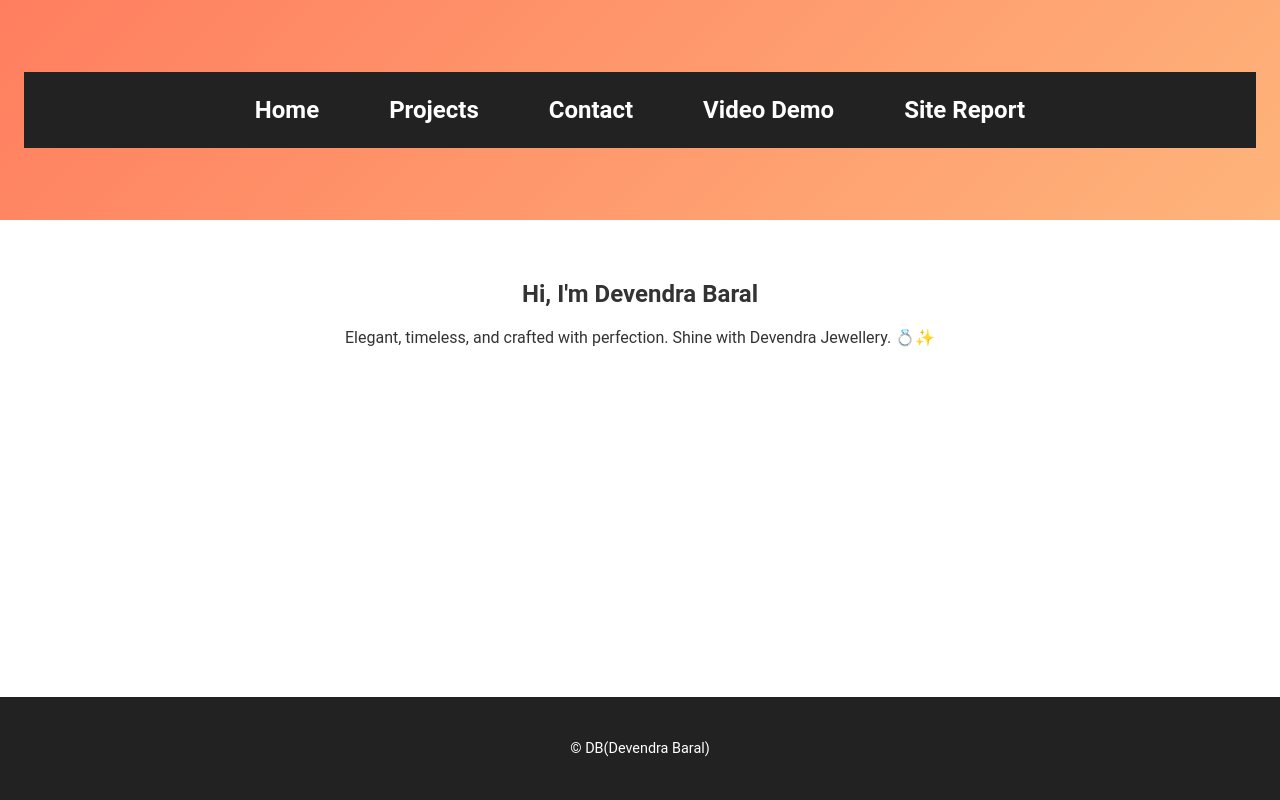
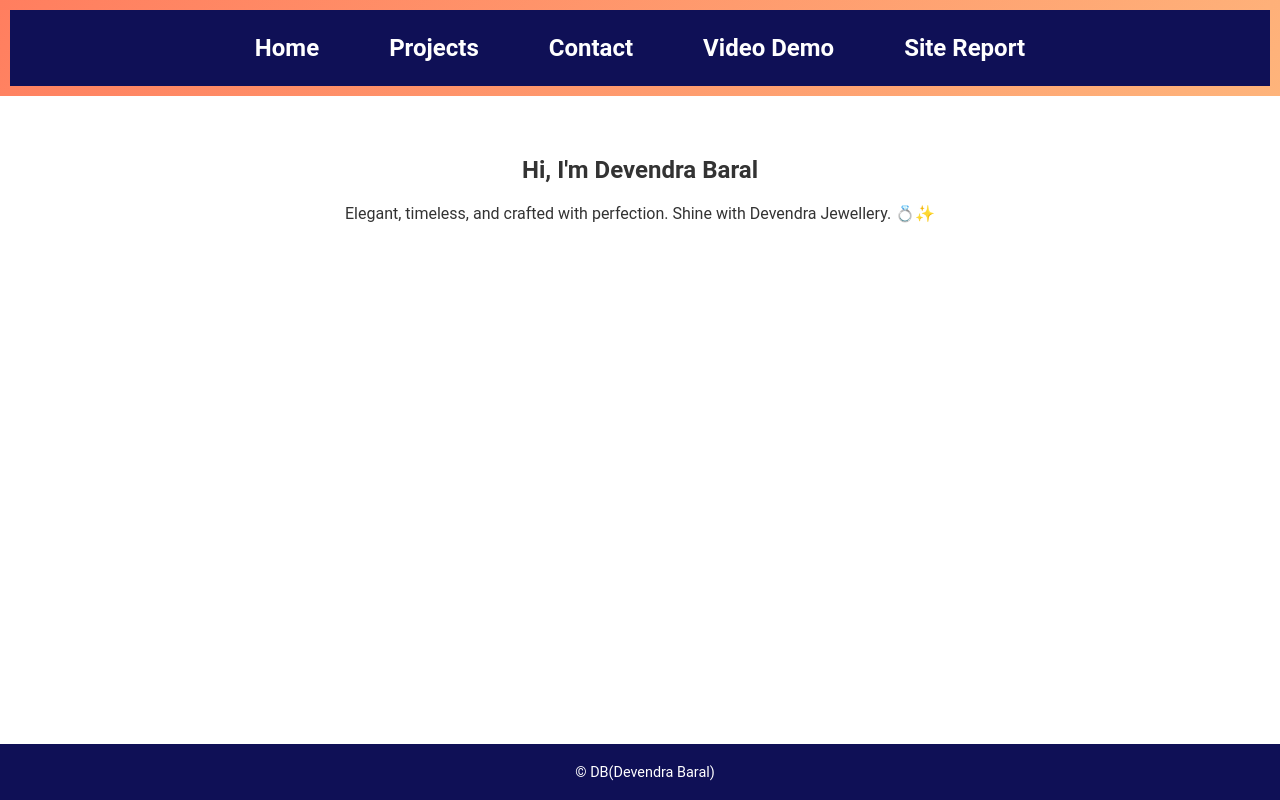
Before and after one commit to Anuj87995/portfolio, a plain HTML site: page index.html in a window 1280 px wide. Drawn offline with Linux system fonts and the light colour scheme.

Commit message:
title my websites

```diff
--- a/contact.css
+++ b/contact.css
@@ -14,12 +14,12 @@ header {
     background: linear-gradient(135deg, #ff7e5f, #feb47b);
     color: white;
     text-align: center;
-    padding: 3em 1em;
+    padding: 10px 10px;
     font-size: 1.5em;
 }
 
 nav {
-    background: #222;
+    background: #0f1056;
     display: flex;
     justify-content: center;
     padding: 1em 0;
@@ -56,10 +56,10 @@ main {
 }
 
 footer {
-    background: #222;
+    background:#0f1056;
     color: white;
     text-align: center;
-    padding: 2em 0;
+    padding: 5px;
     font-size: 0.9em;
     position: fixed;
     width: 100%;
--- a/index.css
+++ b/index.css
@@ -14,12 +14,12 @@ header {
     background: linear-gradient(135deg, #ff7e5f, #feb47b);
     color: white;
     text-align: center;
-    padding: 3em 1em;
+    padding: 10px 10px;
     font-size: 1.5em;
 }
 
 nav {
-    background: #222;
+    background: #0f1056;
     display: flex;
     justify-content: center;
     padding: 1em 0;
@@ -56,10 +56,10 @@ main {
 }
 
 footer {
-    background: #222;
+    background:#0f1056;
     color: white;
     text-align: center;
-    padding: 2em 0;
+    padding:5px;
     font-size: 0.9em;
     position: fixed;
     width: 100%;
--- a/project.css
+++ b/project.css
@@ -14,12 +14,12 @@ header {
     background: linear-gradient(135deg, #ff7e5f, #feb47b);
     color: white;
     text-align: center;
-    padding: 3em 1em;
+    padding: 10px 10px;
     font-size: 1.5em;
 }
 
 nav {
-    background: #222;
+    background: #0f1056;
     display: flex;
     justify-content: center;
     padding: 1em 0;
@@ -56,10 +56,10 @@ main {
 }
 
 footer {
-    background: #222;
+    background: #0f1056;
     color: white;
     text-align: center;
-    padding: 2em 0;
+    padding: 5px;
     font-size: 0.9em;
     position: fixed;
     width: 100%;
--- a/sitereport.css
+++ b/sitereport.css
@@ -14,12 +14,12 @@ header {
     background: linear-gradient(135deg, #ff7e5f, #feb47b);
     color: white;
     text-align: center;
-    padding: 3em 1em;
+    padding: 10px 10px;
     font-size: 1.5em;
 }
 
 nav {
-    background: #222;
+    background:#0f1056;
     display: flex;
     justify-content: center;
     padding: 1em 0;
@@ -56,10 +56,10 @@ main {
 }
 
 footer {
-    background: #222;
+    background:#0f1056;
     color: white;
     text-align: center;
-    padding: 2em 0;
+    padding:5px;
     font-size: 0.9em;
     position: fixed;
     width: 100%;
--- a/videoDemo.css
+++ b/videoDemo.css
@@ -14,12 +14,12 @@ header {
     background: linear-gradient(135deg, #ff7e5f, #feb47b);
     color: white;
     text-align: center;
-    padding: 3em 1em;
+    padding: 10px 10px;
     font-size: 1.5em;
 }
 
 nav {
-    background: #222;
+    background:#0f1056;
     display: flex;
     justify-content: center;
     padding: 1em 0;
@@ -56,10 +56,10 @@ main {
 }
 
 footer {
-    background: #222;
+    background: #0f1056;
     color: white;
     text-align: center;
-    padding: 2em 0;
+    padding: 5px;
     font-size: 0.9em;
     position: fixed;
     width: 100%;
```
Also changed, not shown: index.html (+0 -3 lines).
